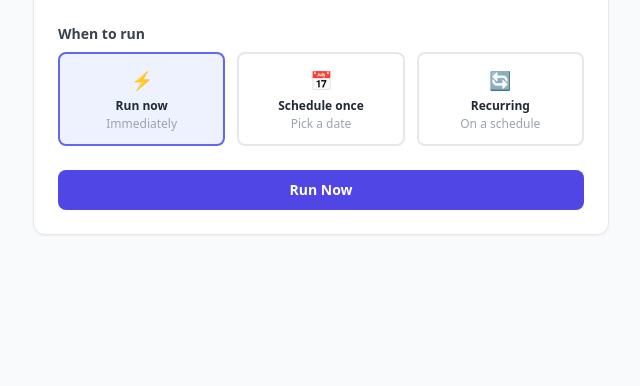
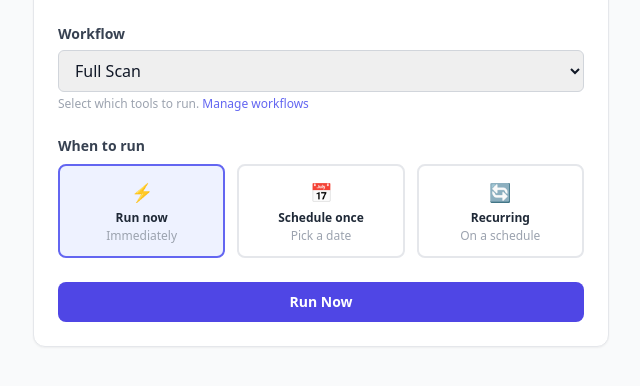
Before and after one commit to cybersecify/OpenEASD, a Django app: template templates/scans/start.html in a window 1280 px wide. Shown: the part 257-643 px from the top of the page, without its empty margins (319-959 px from the left). Run offline with Django 5.2, Linux system fonts and the light colour scheme; the template is opened without the code that fills it: values that come from a table or form of the project are taken from there, others are empty; data comes from the database, SQL or seed files in the repository; some libraries are stand-ins or nearby versions.

Commit message:
Add workflow selection to scan start form
Users can now pick which workflow to run when starting a scan. Defaults
to the "Full Scan" workflow. Links to workflow management page for
creating custom workflows with specific tools.

Co-Authored-By: Claude Opus 4.6 (1M context) <noreply@anthropic.com>

```diff
--- a/apps/core/scans/forms.py
+++ b/apps/core/scans/forms.py
@@ -4,6 +4,7 @@ import re
 from django import forms
 
 from apps.core.domains.models import Domain
+from apps.core.workflows.models import Workflow
 
 SCHEDULE_TYPE_CHOICES = [
     ("now", "Run now"),
@@ -29,12 +30,23 @@ class StartScanForm(forms.Form):
         choices=[],
         widget=forms.Select(attrs={"class": INPUT_CLASS}),
     )
+    workflow = forms.ModelChoiceField(
+        queryset=Workflow.objects.all(),
+        required=False,
+        empty_label=None,
+        widget=forms.Select(attrs={"class": INPUT_CLASS}),
+    )
 
     def __init__(self, *args, **kwargs):
         super().__init__(*args, **kwargs)
         # Populate choices from active domains only
         active = Domain.objects.filter(is_active=True).order_by("name").values_list("name", flat=True)
         self.fields["domain"].choices = [(d, d) for d in active]
+        # Default to the default workflow
+        default_wf = Workflow.objects.filter(is_default=True).first()
+        if default_wf:
+            self.fields["workflow"].initial = default_wf.pk
+
     schedule_type = forms.ChoiceField(
         choices=SCHEDULE_TYPE_CHOICES,
         initial="now",
--- a/apps/core/scans/views.py
+++ b/apps/core/scans/views.py
@@ -108,7 +108,8 @@ def scan_start(request):
 
             if schedule_type == "now":
                 from .pipeline import create_scan_session
-                session = create_scan_session(domain)
+                workflow = form.cleaned_data.get("workflow")
+                session = create_scan_session(domain, workflow=workflow)
                 if session is None:
                     form.add_error("domain", f"A scan for {domain} is already running. Please wait for it to finish.")
                 else:
--- a/templates/scans/start.html
+++ b/templates/scans/start.html
@@ -34,6 +34,13 @@
         {% if form.domain.errors %}
         <p class="text-red-500 text-xs mt-1.5">{{ form.domain.errors.0 }}</p>
         {% endif %}
+      </div>
+
+      <!-- Workflow -->
+      <div class="mb-6">
+        <label class="block text-sm font-semibold text-gray-700 mb-1.5">Workflow</label>
+        {{ form.workflow }}
+        <p class="text-gray-400 text-xs mt-1">Select which tools to run. <a href="{% url 'workflow-list' %}" class="text-indigo-500 hover:underline">Manage workflows</a></p>
       </div>
 
       <!-- Schedule Type — card selection -->
```
